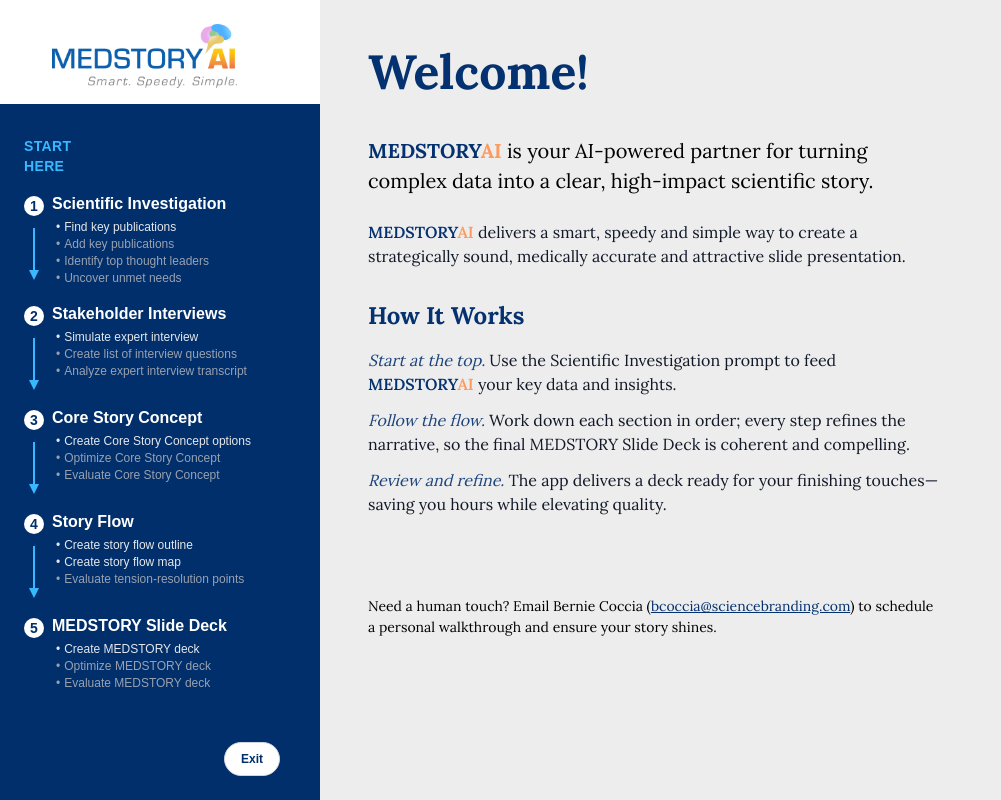
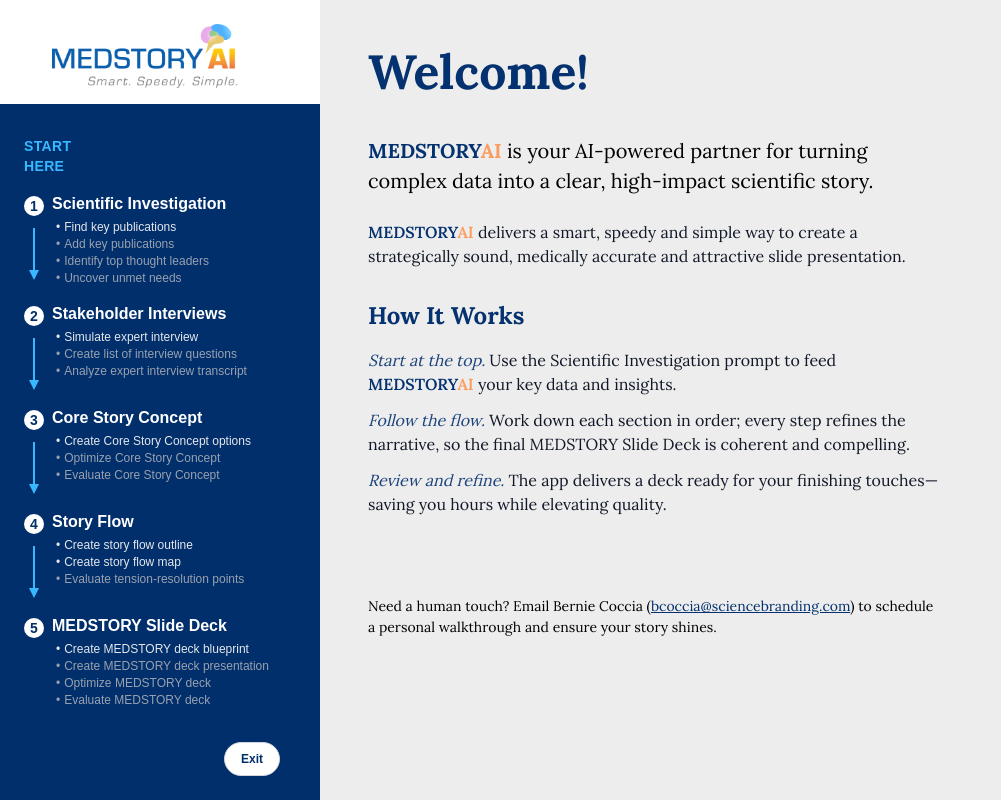
Before and after one commit to jaburnell920/medstory-ai, a Next.js app: page /enter in a window 1280 px wide. Shown: the whole page, without its empty margins (0-1001 px from the left). Built offline with nearby package versions, Linux system fonts and the light colour scheme.

Commit message:
some small fixes

```diff
--- a/src/app/SidebarMenu.tsx
+++ b/src/app/SidebarMenu.tsx
@@ -60,7 +60,8 @@ function SidebarMenu() {
       number: '5',
       name: 'MEDSTORY Slide Deck',
       links: [
-        { href: '/slide-presentation/deck-generation', label: 'Create MEDSTORY deck' },
+        { href: '/slide-presentation/deck-generation', label: 'Create MEDSTORY deck blueprint' },
+        { href: '', label: 'Create MEDSTORY deck presentation' },
         { href: '', label: 'Optimize MEDSTORY deck' },
         { href: '', label: 'Evaluate MEDSTORY deck' },
       ],
--- a/src/app/components/DisabledSidebarMenu.tsx
+++ b/src/app/components/DisabledSidebarMenu.tsx
@@ -46,7 +46,8 @@ function DisabledSidebarMenu() {
       number: '5',
       name: 'MEDSTORY Slide Deck',
       links: [
-        { label: 'Create MEDSTORY deck' },
+        { label: 'Create MEDSTORY deck blueprint' },
+        { href: '', label: 'Create MEDSTORY deck presentation' },
         { label: 'Optimize MEDSTORY deck' },
         { label: 'Evaluate MEDSTORY deck' },
       ],
--- a/src/app/slide-presentation/deck-generation/page.tsx
+++ b/src/app/slide-presentation/deck-generation/page.tsx
@@ -702,7 +702,7 @@ When creating the Powerpoint file for downloading:
         />
       }
       sectionName="MEDSTORY Slide Deck"
-      taskName="Create MEDSTORY deck"
+      taskName="Create MEDSTORY deck blueprint"
     >
       <div className="flex gap-1 h-full">
         {/* Chat Interface - Left Side */}
```
